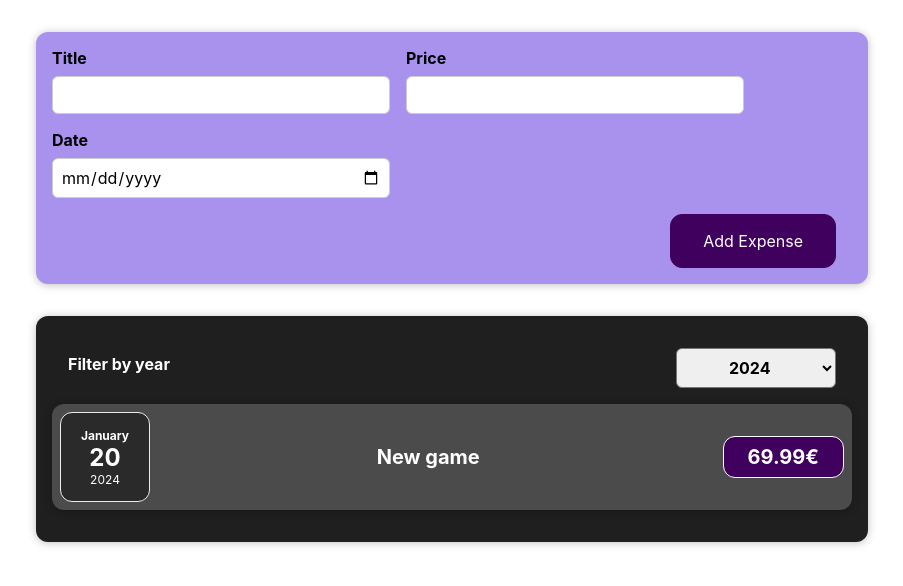
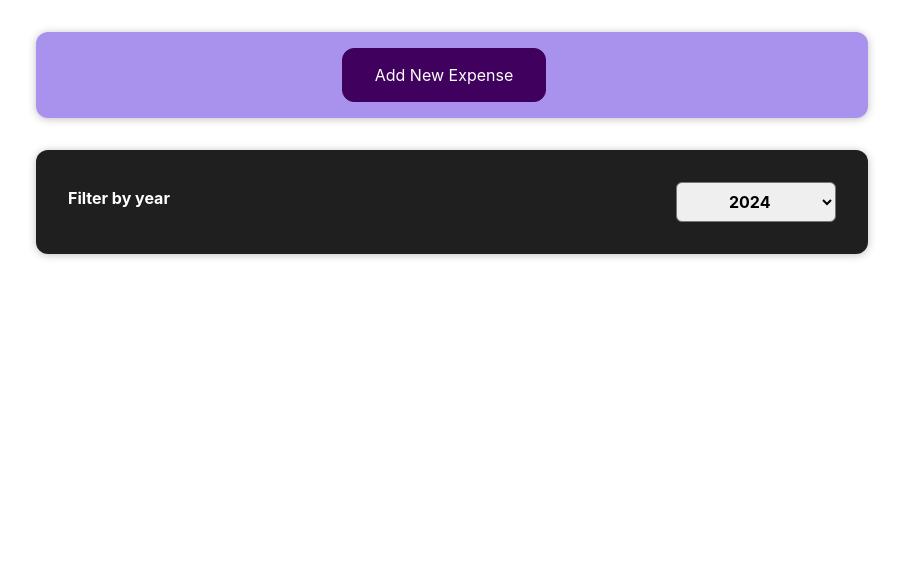
Before and after one commit to NerfedJabolo/expenses-vs22, a React (Create React App) app: page / in a window 1280 px wide. Shown: the top 586 px of the page, without its empty margins (188-1091 px from the left). Built offline with nearby package versions, Linux system fonts and the light colour scheme.

Commit message:
implement expense adding

```diff
--- a/src/App.js
+++ b/src/App.js
@@ -1,15 +1,23 @@
-
 import './App.css';
+import { useState } from 'react';
 
 import Expenses from './components/Expenses';
 import NewExpense from './components/NewExpense/NewExpense';
 
 function App() {
+  const [expenses, setExpenses] = useState([
+    { date: new Date(2023, 0, 10), title: 'New book', price: 30.99 },
+    { date: new Date(2023, 0, 5), title: 'Icecream', price: 3.99 },
+  ]);
+
+  const addExpenseHandler = (newExpense) => {
+    setExpenses((prevExpenses) => [newExpense, ...prevExpenses]);
+  };
 
   return (
     <div className="App">
-      <NewExpense></NewExpense>
-      <Expenses />
+      <NewExpense onAddExpense={addExpenseHandler} />
+      <Expenses expenses={expenses} />
     </div>
   );
 }
--- a/src/components/Expenses.js
+++ b/src/components/Expenses.js
@@ -4,40 +4,15 @@ import Card from './Card';
 import ExpensesFilter from './Expenses/ExpensesFilter';
 import { useState } from 'react';
 
-function Expenses(props) {
+function Expenses({ expenses }) {
   const [filterYear, setFilterYear] = useState(2024);
-
-  const yearChangeHandler = (selectedYear) => {
-    setFilterYear(parseInt(selectedYear)); // Update the state
-  };
-
-  const expenses = [
-    {
-      date: new Date(2023, 0, 10),
-      title: 'New book',
-      price: 30.99,
-    },
-    {
-      date: new Date(2023, 0, 5),
-      title: 'Icecream',
-      price: 3.99,
-    },
-    {
-      date: new Date(2024, 0, 20),
-      title: 'New game',
-      price: 69.99,
-    },
-    {
-      date: new Date(2025, 0, 15),
-      title: 'Lunch',
-      price: 12.99,
-    },
-  ];
 
   return (
     <Card className="expenses">
-      {/* Pass filterYear and handler to ExpensesFilter */}
-      <ExpensesFilter year={filterYear} onYearChange={yearChangeHandler} />
+      <ExpensesFilter
+        year={filterYear}
+        onYearChange={(year) => setFilterYear(parseInt(year))}
+      />
       {expenses
         .filter((expense) => expense.date.getFullYear() === filterYear)
         .map((expense) => (
--- a/src/components/NewExpense/ExpenseForm.css
+++ b/src/components/NewExpense/ExpenseForm.css
@@ -24,3 +24,9 @@
 .new-expense__actions {
   text-align: right;
 }
+
+.new-expense__actions.centered {
+  display: flex;
+  justify-content: center;
+  align-items: center;
+}
--- a/src/components/NewExpense/ExpenseForm.js
+++ b/src/components/NewExpense/ExpenseForm.js
@@ -1,29 +1,90 @@
-import './ExpenseForm.css'
+import { useState } from 'react';
+import './ExpenseForm.css';
 
 const ExpenseForm = (props) => {
+  const [formOpen, setFormOpen] = useState(false);
+  const [title, setTitle] = useState('');
+  const [price, setPrice] = useState('');
+  const [date, setDate] = useState('');
+
+  const submitHandler = (e) => {
+    e.preventDefault();
+
+    const newExpense = {
+      title,
+      price: parseFloat(price),
+      date: new Date(date),
+    };
+
+    props.onAddExpense(newExpense);
+    setFormOpen(false);
+    setTitle('');
+    setPrice('');
+    setDate('');
+  };
+
   return (
-        <form>
-            <div className='new-expense__controls'>
-                <div className='new-expense__control'>
+    <form onSubmit={submitHandler}>
+      {formOpen && (
+        <div className="new-expense__controls">
+          <div className="new-expense__control">
             <label>Title</label>
-                    <input type='text' />
+            <input
+              type="text"
+              value={title}
+              onChange={(e) => setTitle(e.target.value)}
+            />
           </div>
-                <div className='new-expense__control'>
+          <div className="new-expense__control">
             <label>Price</label>
-                    <input type='number' min={0.01} step={0.01} />
+            <input
+              type="number"
+              min="0.01"
+              step="0.01"
+              value={price}
+              onChange={(e) => setPrice(e.target.value)}
+            />
           </div>
-                <div className='new-expense__control'>
+          <div className="new-expense__control">
             <label>Date</label>
-                    <input type='date' min="2024-11-12" max="2026-01-31" />
+            <input
+              type="date"
+              min="2024-11-12"
+              max="2026-01-31"
+              value={date}
+              onChange={(e) => setDate(e.target.value)}
+            />
           </div>
         </div>
-            <div className='new-expense__actions'>
-                <button type='submit'>
-                    Add Expense
+      )}
+      <div className={`new-expense__actions ${formOpen ? '' : 'centered'}`}>
+        {formOpen ? (
+          <>
+            <button type="submit">Add Expense</button>
+            <button
+              type="button"
+              onClick={(e) => {
+                e.preventDefault();
+                setFormOpen(false);
+              }}
+            >
+              Cancel
             </button>
+          </>
+        ) : (
+          <button
+            type="button"
+            onClick={(e) => {
+              e.preventDefault();
+              setFormOpen(true);
+            }}
+          >
+            Add New Expense
+          </button>
+        )}
       </div>
     </form>
-    )
-}
+  );
+};
 
-export default ExpenseForm
+export default ExpenseForm;
--- a/src/components/NewExpense/NewExpense.js
+++ b/src/components/NewExpense/NewExpense.js
@@ -1,10 +1,12 @@
-import ExpenseForm from "./ExpenseForm"
-import './NewExpense.css'
+import ExpenseForm from './ExpenseForm';
+import './NewExpense.css';
 
 const NewExpense = (props) => {
-    return <div className="new-expense">
-        <ExpenseForm />
+  return (
+    <div className="new-expense">
+      <ExpenseForm onAddExpense={props.onAddExpense} />
     </div>
-}
+  );
+};
 
-export default NewExpense
+export default NewExpense;
```
Lines whose indentation alone changed are shown as unchanged.
